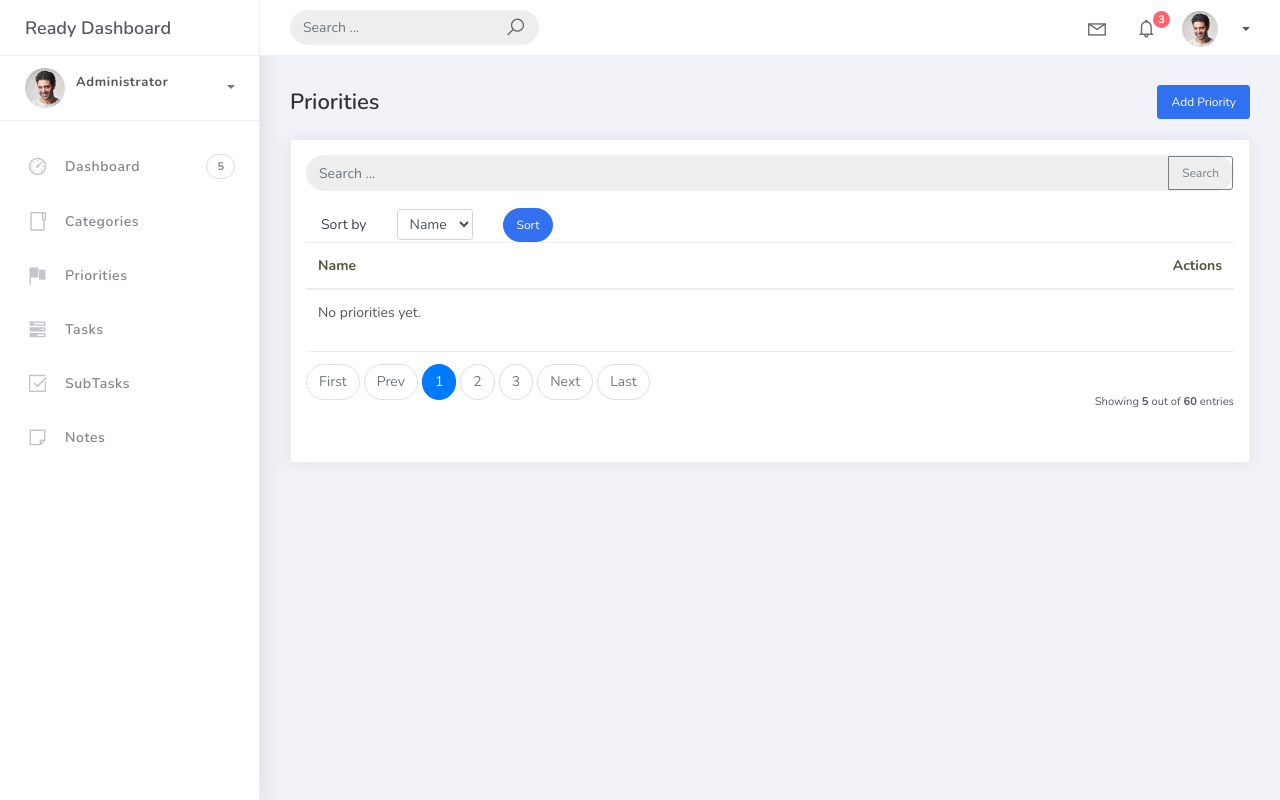
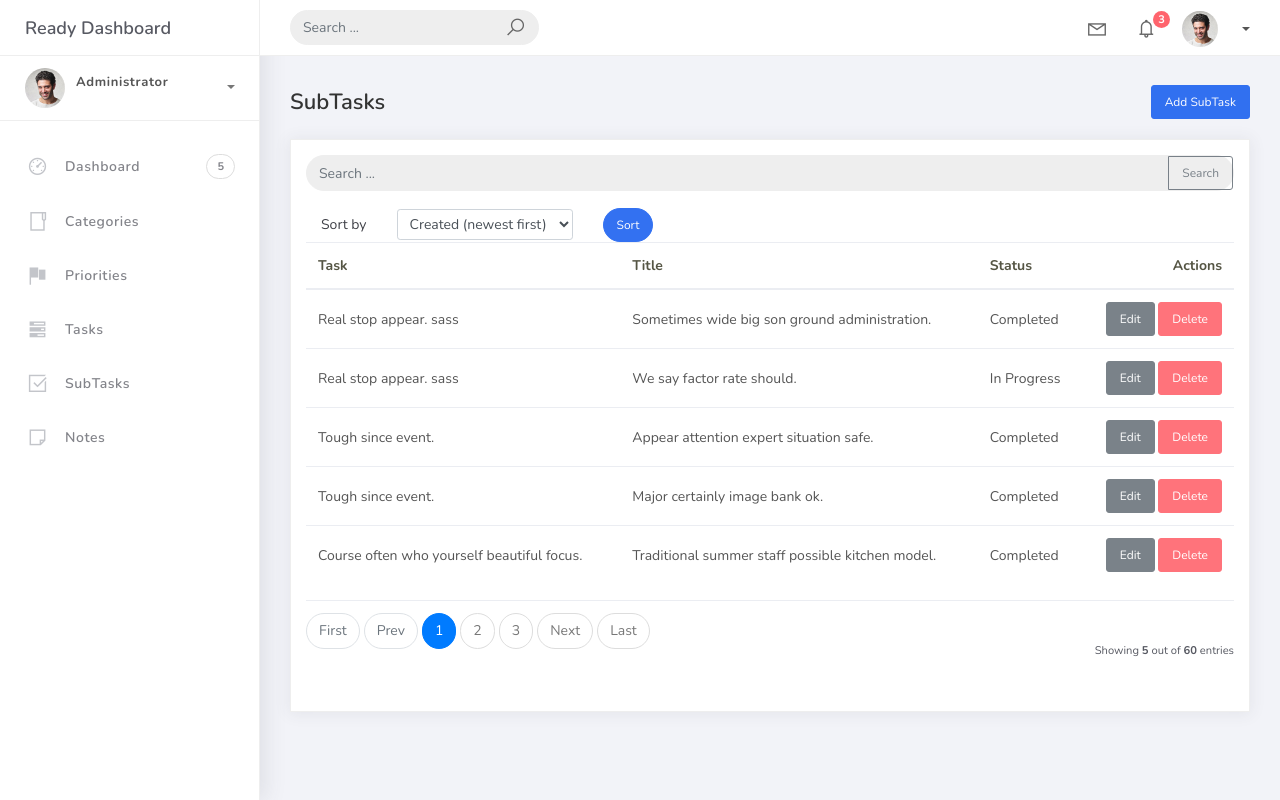
Before and after one commit to JDAB3900/Hangarin, a Django app: page /subtasks/ in a window 1280 px wide. Run offline with Django 4.2, Linux system fonts and the light colour scheme; data comes from the database, SQL or seed files in the repository; both versions use the stored data as it was after the commit; some libraries are stand-ins or nearby versions.

Commit message:
updated2-pwa

```diff
--- a/projectsite/Application/models.py
+++ b/projectsite/Application/models.py
@@ -13,7 +13,7 @@
     ("Completed", "Completed"),
 ]
 
-class Category(models.Model):
+class Category(BaseModel):
     name = models.CharField(max_length=100)
 
     class Meta:
@@ -22,7 +22,7 @@
     def __str__(self):
         return self.name
 
-class Priority(models.Model):
+class Priority(BaseModel):
     name = models.CharField(max_length=100)
 
     class Meta:
--- a/projectsite/templates/subtask_list.html
+++ b/projectsite/templates/subtask_list.html
@@ -3,22 +3,26 @@
 <div class="content">
   <div class="container-fluid">
     <h4 class="page-title d-flex justify-content-between align-items-center">
-      <span>Priorities</span>
-      <a href="{% url 'priority-add' %}" class="btn btn-primary btn-sm">Add Priority</a>
+      <span>SubTasks</span>
+      <a href="{% url 'subtask-add' %}" class="btn btn-primary btn-sm">Add SubTask</a>
     </h4>
     <div class="card">
       <div class="card-body table-responsive">
         {% include 'includes/search_form.html' %}
-        {% with current=sort_by|default:'name' %}
+        {% with current=sort_by|default:'-created_at' %}
         <div class="col-md-12">
           <form method="get" class="row g-2 align-items-center">
             <input type="hidden" name="q" value="{{ q }}">
             <div class="col-auto">
-              <label for="prioritySortSelect" class="col-form-label">Sort by</label>
+              <label for="subtaskSortSelect" class="col-form-label">Sort by</label>
             </div>
             <div class="col-auto">
-              <select class="form-control form-control-sm" id="prioritySortSelect" name="sort_by" onchange="this.form.submit()">
-                <option value="name" {% if current == 'name' %}selected{% endif %}>Name</option>
+              <select class="form-control form-control-sm" id="subtaskSortSelect" name="sort_by" onchange="this.form.submit()">
+                <option value="task__title" {% if current == 'task__title' %}selected{% endif %}>Task</option>
+                <option value="title" {% if current == 'title' %}selected{% endif %}>Title</option>
+                <option value="status" {% if current == 'status' %}selected{% endif %}>Status</option>
+                <option value="created_at" {% if current == 'created_at' %}selected{% endif %}>Created (oldest first)</option>
+                <option value="-created_at" {% if current == '-created_at' %}selected{% endif %}>Created (newest first)</option>
               </select>
             </div>
             <div class="col-auto">
@@ -30,22 +34,26 @@
         <table class="table">
           <thead>
             <tr>
-              <th>Name</th>
+              <th>Task</th>
+              <th>Title</th>
+              <th>Status</th>
               <th class="text-right">Actions</th>
             </tr>
           </thead>
           <tbody>
-            {% for priority in priorities %}
+            {% for subtask in subtasks %}
             <tr>
-              <td>{{ priority.name }}</td>
+              <td>{{ subtask.task.title }}</td>
+              <td>{{ subtask.title }}</td>
+              <td>{{ subtask.status }}</td>
               <td class="text-right">
-                <a href="{% url 'priority-edit' priority.pk %}" class="btn btn-sm btn-secondary">Edit</a>
-                <a href="{% url 'priority-delete' priority.pk %}" class="btn btn-sm btn-danger">Delete</a>
+                <a href="{% url 'subtask-edit' subtask.pk %}" class="btn btn-sm btn-secondary">Edit</a>
+                <a href="{% url 'subtask-delete' subtask.pk %}" class="btn btn-sm btn-danger">Delete</a>
               </td>
             </tr>
             {% empty %}
             <tr>
-              <td colspan="2">No priorities yet.</td>
+              <td colspan="4">No subtasks yet.</td>
             </tr>
             {% endfor %}
           </tbody>
```
Also changed, not shown: projectsite/db.sqlite3.
